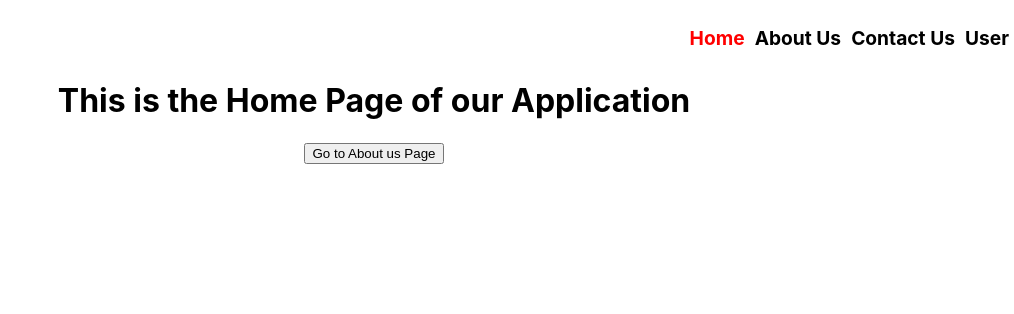
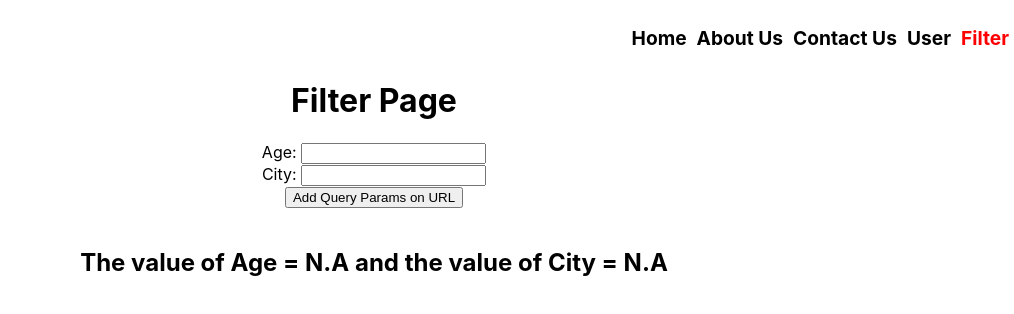
Before and after one commit to devbhoomi-shubhamsingh/basics-of-react-router-dom-v6, a React (Create React App) app: page /filter in a window 1280 px wide. Before the commit this address led to /. Shown: the top 314 px of the page, without its empty margins (266-1280 px from the left). Built offline with nearby package versions, Linux system fonts and the light colour scheme.

Commit message:
useSearchParams Hook Practice Done

```diff
--- a/src/App.js
+++ b/src/App.js
@@ -1,6 +1,7 @@
 import { Routes, Route, Navigate } from "react-router-dom";
 import "./App.css";
 import About from "./components/About";
+import Filter from "./components/Filter";
 import Home from "./components/Home";
 import Navbar from "./components/Navbar";
 import User from "./components/User";
@@ -14,6 +15,7 @@ function App() {
         <Route path="/" element={<Home />} />
         <Route path="/aboutUs" element={<About />} />
         <Route path="/user/:name" element={<User/>}/>
+        <Route path="/filter" element={<Filter />} />
         {/* <Route path="/*" element={<PageNotFound />} /> */}
         <Route path="/*" element={<Navigate to={"/"} />} />
       </Routes>
--- /dev/null
+++ b/src/components/Filter.js
@@ -0,0 +1,56 @@
+import React, { useState } from "react";
+import { useSearchParams } from "react-router-dom";
+
+const Filter = () => {
+  const [searchParams, setSearchParams] = useSearchParams();
+
+  const [myAge, setMyAge] = useState("");
+  const [myCity, setMyCity] = useState("");
+
+  // http://localhost:3000/filter?age=27&city=Dehradun
+  //   console.log(searchParams.get("age")); // 27
+  //   console.log(searchParams.get("city")); // Dehradun
+
+  const age = searchParams.get("age");
+  const city = searchParams.get("city");
+
+  const setQueryParams = (e) => {
+    e.preventDefault();
+    setSearchParams({ age: myAge, city: myCity });
+    setMyAge("");
+    setMyCity("");
+  };
+  return (
+    <>
+      <h1>Filter Page</h1>
+
+      <div>
+        <form>
+          <label>Age: </label>
+          <input
+            type="number"
+            value={myAge}
+            onChange={(e) => setMyAge(e.target.value)}
+          />
+          <br />
+          <label>City: </label>
+          <input
+            type="text"
+            value={myCity}
+            onChange={(e) => setMyCity(e.target.value)}
+          />
+          <br />
+          <button type="submit" onClick={setQueryParams}>
+            Add Query Params on URL
+          </button>
+        </form>
+      </div>
+      <br />
+      <h2>
+        The value of Age = {age || "N.A"} and the value of City = {city || "N.A"}
+      </h2>
+    </>
+  );
+};
+
+export default Filter;
--- a/src/components/Navbar.js
+++ b/src/components/Navbar.js
@@ -77,6 +77,17 @@ const Navbar = () => {
           User
         </NavLink>
       </li>
+      <li>
+        <NavLink
+          to="/filter"
+          className="navbarLink"
+          // style={({ isActive }) => {
+          //   return { color: isActive ? "red" : "black" };
+          // }}
+        >
+          Filter
+        </NavLink>
+      </li>
     </ul>
   );
 };
```
Also changed, not shown: src/index.js (line endings or trailing spaces).
